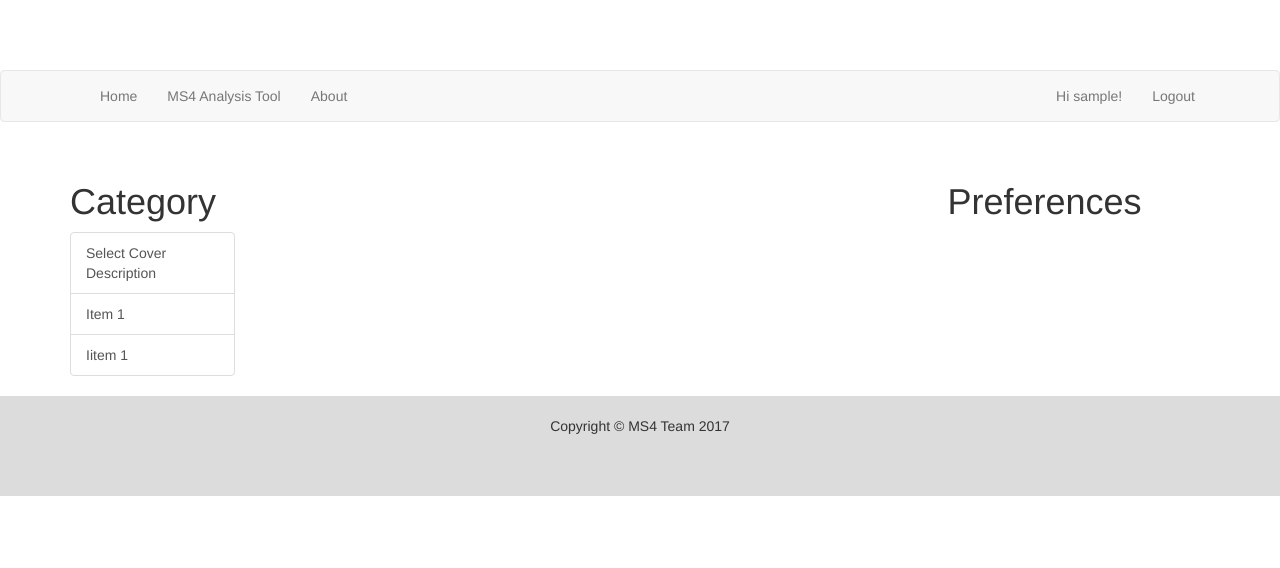
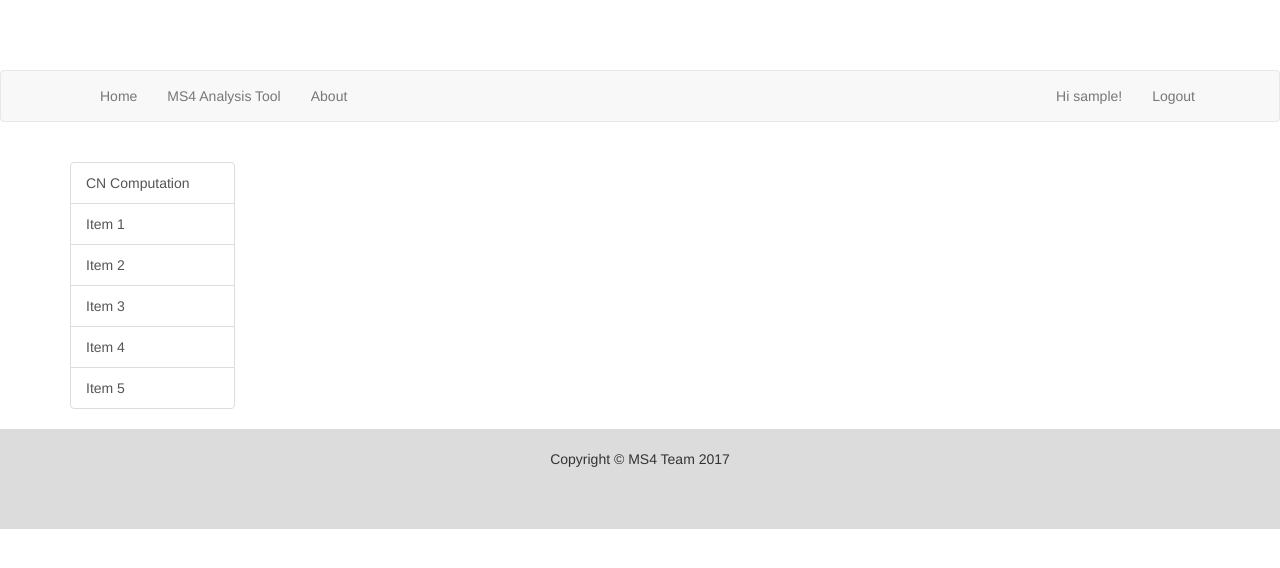
Before and after one commit to lasanthagithub/Python_Flask_Development, a Flask app: page /analysis_main in a window 1280 px wide. Shown: the top 568 px of the page. Run offline with Flask 2, Linux system fonts and the light colour scheme; the visitor is signed in with stand-in values (Sample User, id 1); parts of the project's set-up code (start-up, migrations or seed data) failed here and were passed over; some libraries are stand-ins or nearby versions.

Commit message:
CN computation temporary working

```diff
--- a/VS_Flask_dev/FlaskWebProject/FlaskWebProjectAWS/Flask2/app.py
+++ b/VS_Flask_dev/FlaskWebProject/FlaskWebProjectAWS/Flask2/app.py
@@ -23,6 +23,8 @@ from functools import wraps
 from MySQLdb import escape_string as thwart
 import dbhandle
 #from data import dbhandle
+from Cover_Descriptions import cover_discription
+
 ## Instance of flask class
 app = Flask(__name__)
 
@@ -171,7 +173,7 @@ def login():
 
                 flash('You are now logged in', 'success')
                 #return redirect(url_for('dashboard'))
-                return redirect(url_for('cover_description'))
+                return redirect(url_for('show_cover_description'))
             else:
                 error = 'Invalid login'
                 return render_template('login.html', error=error)
@@ -209,17 +211,72 @@ def analysis_main():
     return render_template('analysis_main.html')
 
 
+#####################################################################################
+## Main analysis page
+@app.route('/analysis_tool_landing')
+@is_logged_in
+def analysis_tool_landing():
+    return render_template('analysis_tool_landing.html')
+
+
+#####################################################################################
+## CN computation
+@app.route('/cn_computation', methods=['GET', 'POST'])
+@is_logged_in
+def cn_computation():
+
+    ## Import the CN items dictionary
+    cover_dict, titles = cover_discription()
+
+    if request.method == 'POST' and request.form['disc_sel'] == 'Save_pref1':
+        ## Get values form checkboxes
+        values = request.form.getlist('cover_des_check')
+        flash(values, 'success')
+
+    return render_template('cn_computation.html', covers = cover_dict)
+
+
+
+
 
 
 #####################################################################################
 ## Cover description
-@app.route('/cover_description', methods=['GET', 'POST'])
+@app.route('/show_cover_description', methods=['GET', 'POST'])
 @is_logged_in
-def cover_description():
+def show_cover_description():
     from Cover_Descriptions import cover_discription
     cover_dict, titles = cover_discription()
 
-    if request.method == 'POST' :
+    if request.method == 'POST' and request.form['disc_sel'] == 'Save_pref1':
+        ## Get values form checkboxes
+        values = request.form.getlist('cover_des_check')
+        flash(values, 'success')
+    #elif request.method == 'POST' and request.form['disc_sel'] == 'Add to Selection 2':
+    #    ## Get values form checkboxes
+    #    values = request.form.getlist('cover_des_check')
+    #    flash(values, 'success')
+
+    #elif request.method == 'POST' and request.form['disc_sel'] == 'Add to Selection 3':
+    #    ## Get values form checkboxes
+    #    values = request.form.getlist('cover_des_check')
+    #    flash(values, 'success')
+    #    #return render_template('selection1.html', values = values)
+
+
+    return render_template('show_cover_description.html', covers = cover_dict)
+
+
+
+#####################################################################################
+## Cover description
+@app.route('/select_cover_description', methods=['GET', 'POST'])
+@is_logged_in
+def select_cover_description():
+    from Cover_Descriptions import cover_discription
+    cover_dict, titles = cover_discription()
+
+    if request.method == 'POST' and request.form['disc_sel'] == 'Save_pref1':
         ## Get values form checkboxes
         values = request.form.getlist('cover_des_check')
         flash(values, 'success')
@@ -236,6 +293,11 @@ def cover_description():
 
 
     return render_template('cover_description.html', covers = cover_dict)
+
+
+
+
+
 
 #####################################################################################
 ## Selection1
--- a/VS_Flask_dev/FlaskWebProject/FlaskWebProjectAWS/Flask2/templates/analysis_main.html
+++ b/VS_Flask_dev/FlaskWebProject/FlaskWebProjectAWS/Flask2/templates/analysis_main.html
@@ -3,28 +3,18 @@
 {% block body %}
 <div class="row">
     <div class="col-md-2">
-        <h1 class="my-4">Category</h1>
+        <!--<h1 class="my-4">Category</h1>-->
         <div class="list-group">
-            <a href="/cover_description" class="list-group-item">Select Cover Description</a>
+            <a href="/cn_computation" class="list-group-item">CN Computation</a>
             <a href="#" class="list-group-item">Item 1</a>
-            <a href="#" class="list-group-item">Iitem 1</a>
+            <a href="#" class="list-group-item">Item 2</a>
+            <a href="#" class="list-group-item">Item 3</a>
+            <a href="#" class="list-group-item">Item 4</a>
+            <a href="#" class="list-group-item">Item 5</a>
         </div>
     </div>
-
-    <div class="col-md-7">
-        <div class="container-fluid">
-            {% block cover_types %} {% endblock %}
-        </div>
-        <!--<h1>About the project</h1>
-        <p> This project is to understand the capabilty of Flask framework</p>-->
-    </div>
-
-    <div class="col-md-3">
-        <h1 class="my-4">Preferences</h1>
-        {% block preferences %}
-
-        {% endblock %}
+    <div class="col-md-10 container">
+        {% block analysys_tools %} {% endblock %}
     </div>
 </div>
-
 {% endblock %}
--- a/VS_Flask_dev/FlaskWebProject/FlaskWebProjectAWS/Flask2/templates/home.html
+++ b/VS_Flask_dev/FlaskWebProject/FlaskWebProjectAWS/Flask2/templates/home.html
@@ -10,7 +10,7 @@
             <a href="/register" class="btn btn-primary btn-lg">Register</a>
             <a href="/login" class="btn btn-success btn-lg">Login</a>
         {% else %}
-            <a href="/cover_description" class="btn btn-primary btn-lg">MS4 Analysis Tool</a>
+            <a href="/analysis_tool_landing" class="btn btn-primary btn-lg">MS4 Analysis Tool</a>
         {% endif %}
 
     </div>
--- a/VS_Flask_dev/FlaskWebProject/FlaskWebProjectAWS/Flask2/templates/includes/_navbar.html
+++ b/VS_Flask_dev/FlaskWebProject/FlaskWebProjectAWS/Flask2/templates/includes/_navbar.html
@@ -12,7 +12,7 @@
         <div id="navbar" class="collapsed navbar-collapse">
             <ul class="nav navbar-nav">
                 <li><a href="/">Home</a></li>
-                <li><a href="/cover_description">MS4 Analysis Tool</a></li>
+                <li><a href="/analysis_tool_landing">MS4 Analysis Tool</a></li>
                 <li><a href="/about">About</a></li>
                 <!--<li><a href="/articles">Articles</a></li>-->
 
--- a/VS_Flask_dev/FlaskWebProject/FlaskWebProjectAWS/Flask2/templates/cover_description.html
+++ b/VS_Flask_dev/FlaskWebProject/FlaskWebProjectAWS/Flask2/templates/show_cover_description.html
@@ -16,5 +16,11 @@
         </div>
 
         {% endfor %}
+
+
         <input type="submit" class="btn btn-primary" name="disc_sel" value="Save_pref1">
+
+
     </form>
+
+{% endblock %}
```
Also changed, not shown: VS_Flask_dev/FlaskWebProject/FlaskWebProjectAWS/Flask2/templates/analysis_tool_landing.html (added, +8 -0 lines), VS_Flask_dev/FlaskWebProject/FlaskWebProjectAWS/Flask2/templates/cn_computation.html (added, +33 -0 lines), VS_Flask_dev/FlaskWebProject/FlaskWebProjectAWS/Flask2/templates/selection1.html (+25 -1 lines), VS_Flask_dev/FlaskWebProject/FlaskWebProjectAWS/Flask2/templates/selection2.html (+29 -0 lines), 1 other file.
